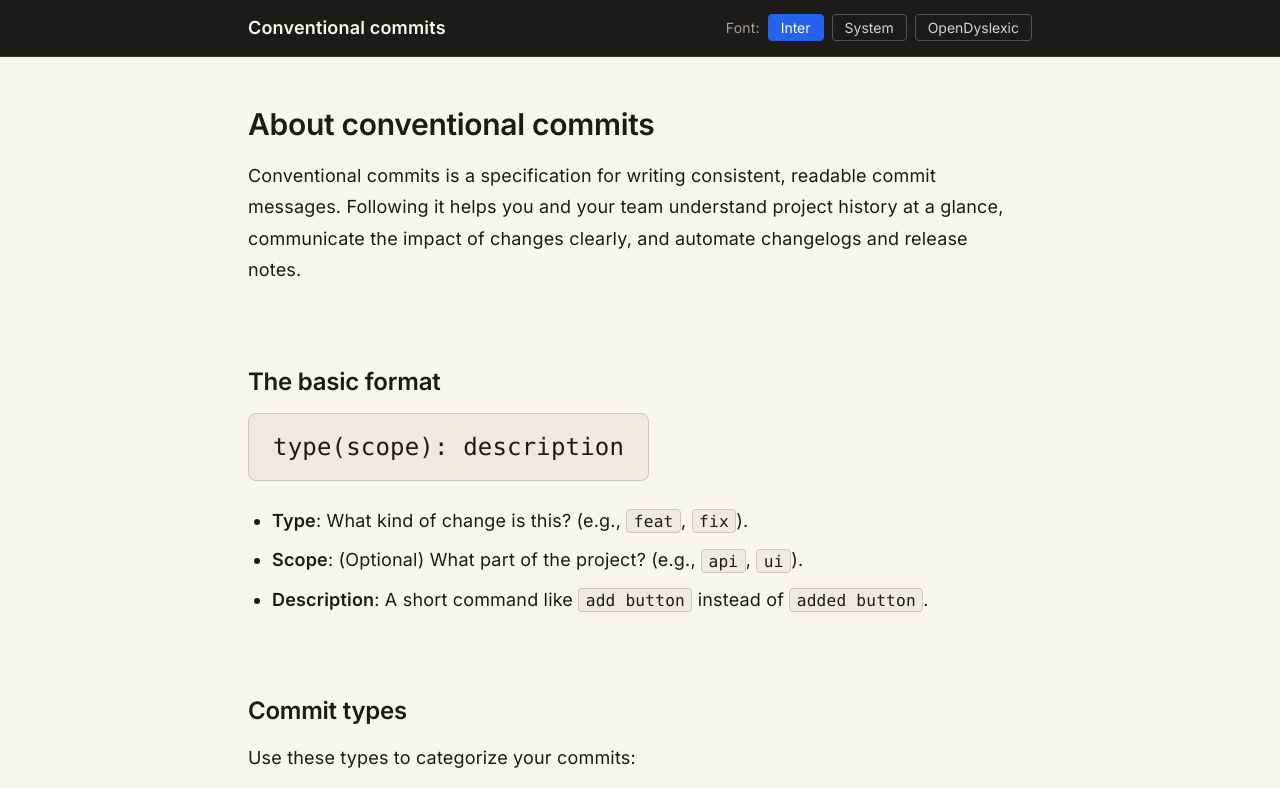
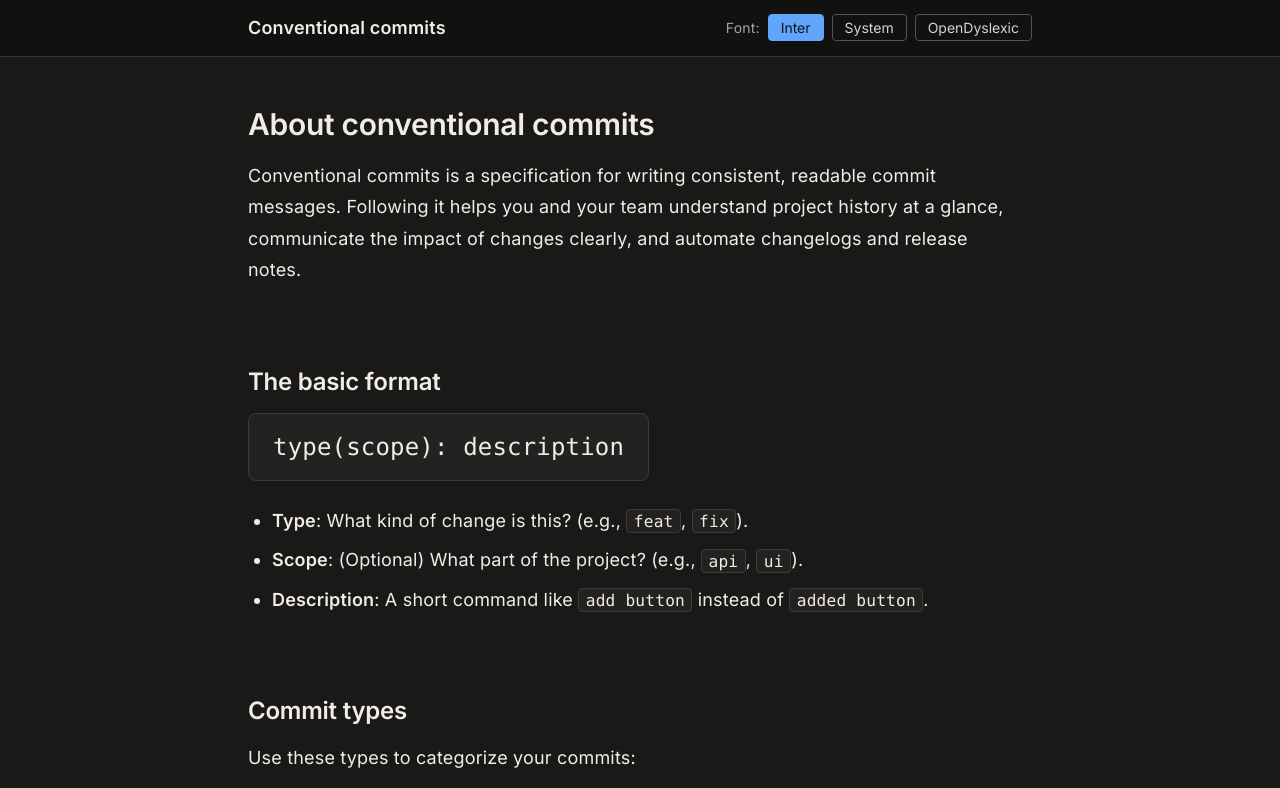
Before and after one commit to Karl-Horning/conventional-commits, a plain HTML site: page index.html in a window 1280 px wide. Shown: the top 788 px of the page. Drawn offline with Linux system fonts and the dark colour scheme.

Commit message:
feat(ui): add dark mode colours
all colours pass WCAG AAA

```diff
--- a/src/css/styles.css
+++ b/src/css/styles.css
@@ -565,6 +565,37 @@ footer p {
 }
 
 /* ============================================================
+   Dark mode
+   ============================================================ */
+
+@media (prefers-color-scheme: dark) {
+    :root {
+        --color-bg: #1a1917;
+        --color-surface: #242220;
+        --color-surface-2: #2c2a27;
+        --color-border: #3d3a35;
+        --color-text: #f0ede8;
+        --color-text-secondary: #b8b3ad;
+        --color-link: #93c5fd;
+        --color-link-hover: #bfdbfe;
+        --color-focus: #60a5fa;
+        --color-do: #4ade80;
+        --color-do-bg: #052e16;
+        --color-do-border: #166534;
+        --color-dont: #fca5a5;
+        --color-dont-bg: #450a0a;
+        --color-dont-border: #991b1b;
+        --color-header-bg: #111110;
+        --color-header-text: #f0ede8;
+    }
+
+    .skip-link,
+    .font-btn.active {
+        color: #111110;
+    }
+}
+
+/* ============================================================
    Print
    ============================================================ */
 
```
